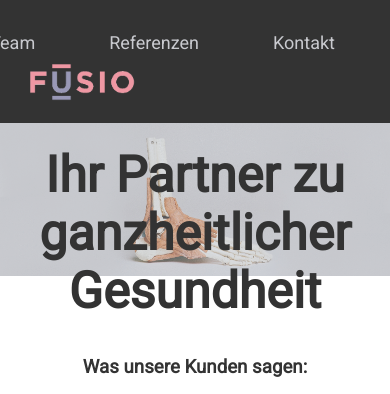
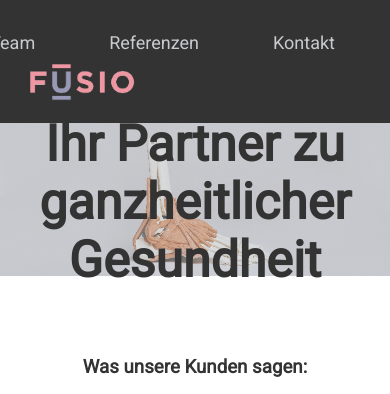
Before and after one commit to dato-g22/fuesio-ch-site, a plain HTML site: page index.html in a window 390 px wide. Shown: the top 394 px of the page. Drawn offline with Linux system fonts and the light colour scheme.

Commit message:
next try for mobile version pic

```diff
--- a/style.css
+++ b/style.css
@@ -49,15 +49,15 @@ html, body {
 }
 
 .banner2 {
+  background-size: cover;
+  margin: 0 auto 0 auto;
   position: relative;
-  text-align: center;
   background-color: #c9cacf;
-  margin: 0 auto 0 auto;
 }
 
 .banner2 h1 {
   position: absolute;
-  top: 50%;
+  top: 30%;
   left: 50%;
   transform: translate(-50%, -50%);
   font-size: 50px
```
